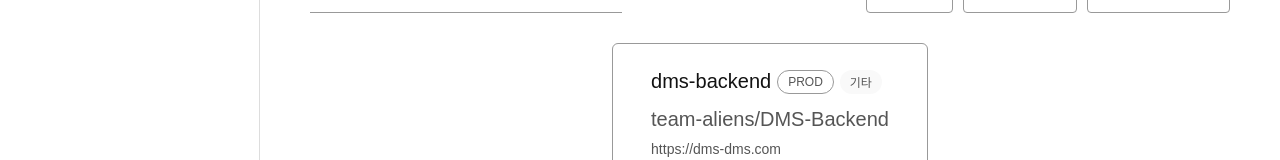
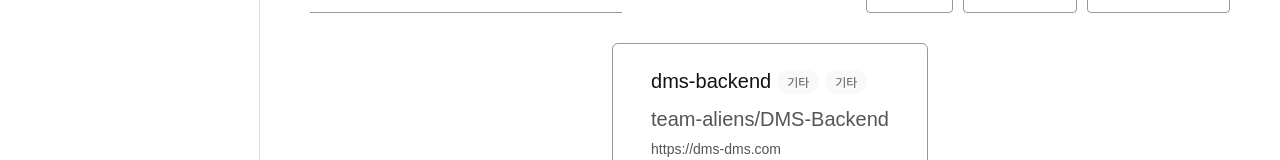
Before and after one commit to team-xquare/xquare-infra-frontend, a React (Vite) app: page /team/1/container in a window 1280 px wide. Shown: the part 357-517 px from the top of the page. Built offline with nearby package versions, Linux system fonts and the light colour scheme; no server answers; a web font is replaced by a local one.

Commit message:
chore :: tag

```diff
--- a/src/components/Team/Tag.tsx
+++ b/src/components/Team/Tag.tsx
@@ -1,10 +1,11 @@
 import { theme } from '@/style/theme';
+import { ContainerEnvType, ContainerStatusType } from '@/utils/types/containerType';
 import { DeployStatusType } from '@/utils/types/deploy';
 import { TeamType } from '@/utils/types/teamType';
 import { css } from '@emotion/react';
 import styled from '@emotion/styled';
 
-type TagType = TeamType | 'manage' | 'PROD' | 'STAG' | DeployStatusType | '오류';
+type TagType = TeamType | 'manage' | ContainerEnvType | DeployStatusType | '오류' | ContainerStatusType;
 
 export const Tag = ({ tag }: { tag: TagType }) => {
   const tagText = (): string => {
@@ -17,14 +18,17 @@ export const Tag = ({ tag }: { tag: TagType }) => {
         return '개인 프로젝트';
       case 'manage':
         return '담당자';
-      case 'STAG':
+      case 'stag':
         return 'STAG';
-      case 'PROD':
+      case 'prod':
         return 'PROD';
       case 'AVAILABLE':
+      case 'RUNNING':
         return '활성';
       case 'WAIT_FOR_APPROVE':
+      case 'PENDING':
         return '대기';
+      case 'ERROR':
       case '오류':
         return '오류';
       case 'ETC':
@@ -53,14 +57,17 @@ const Wrapper = styled.div<{ tag: TagType }>`
         return `#0C288A !important`;
       case 'PRIVATE_PROJECT':
         return `#876900 !important`;
-      case 'PROD':
-      case 'STAG':
+      case 'prod':
+      case 'stag':
         return `${theme.color.gray6}`;
       case 'AVAILABLE':
+      case 'RUNNING':
         return `${theme.color.infoDark2}`;
       case 'WAIT_FOR_APPROVE':
+      case 'PENDING':
         return `${theme.color.gray6}`;
       case '오류':
+      case 'ERROR':
         return `${theme.color.errorDark2}`;
       case 'ETC':
       default:
@@ -76,14 +83,17 @@ const Wrapper = styled.div<{ tag: TagType }>`
         return `#ECF5FF !important`;
       case 'PRIVATE_PROJECT':
         return `#FFFBDB !important`;
-      case 'STAG':
-      case 'PROD':
+      case 'stag':
+      case 'prod':
         return `${theme.color.gray1}`;
       case 'AVAILABLE':
+      case 'RUNNING':
         return `${theme.color.infoLight}`;
       case 'WAIT_FOR_APPROVE':
+      case 'PENDING':
         return `${theme.color.gray2}`;
       case '오류':
+      case 'ERROR':
         return `${theme.color.errorLight}`;
       case 'ETC':
       default:
@@ -92,8 +102,8 @@ const Wrapper = styled.div<{ tag: TagType }>`
   }};
   border: ${({ tag }) => {
     switch (tag) {
-      case 'PROD':
-      case 'STAG':
+      case 'prod':
+      case 'stag':
         return css`1px solid ${theme.color.gray5}`;
     }
   }};
```
